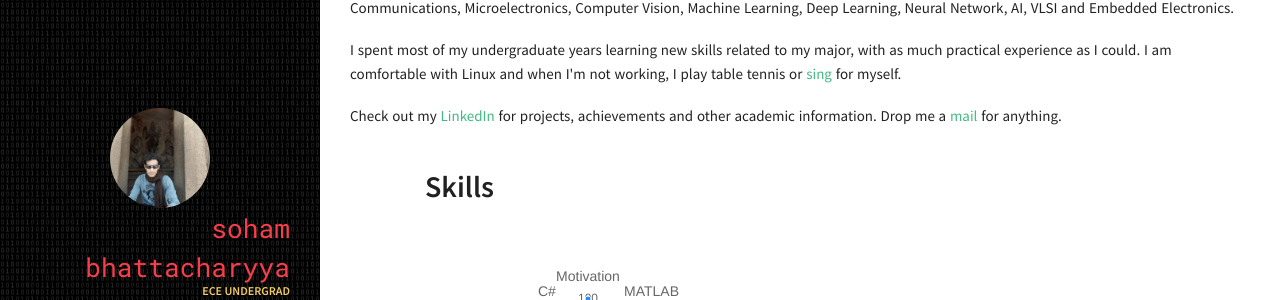
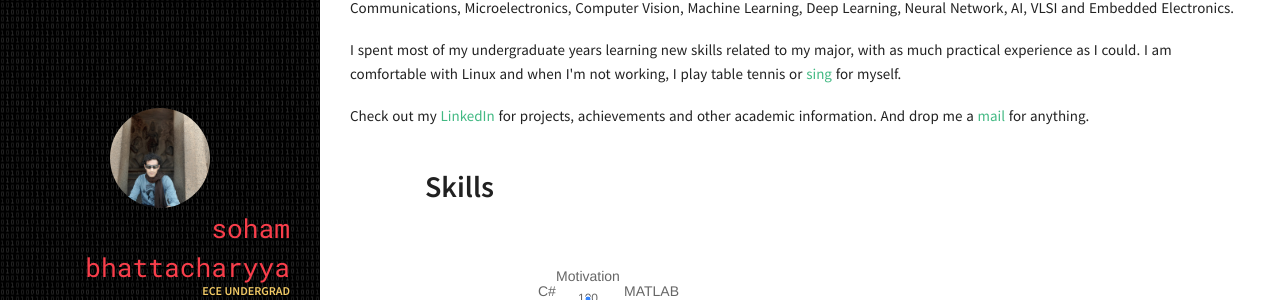
Before and after one commit to sohambhattacharyya/sohambhattacharyya.github.io, a Jekyll site: the page built from resume.html, in a window 1280 px wide. Shown: the part 761-1061 px from the top of the page. Built offline with Jekyll 4.4.1, drawn with Linux system fonts in a browser that asks for light colours; nearby versions of some CDN libraries.

Commit message:
Set skills.html scaleFontSize to 0.

```diff
--- a/_includes/sections/about.html
+++ b/_includes/sections/about.html
@@ -7,5 +7,5 @@
 
 	<p> I spent most of my undergraduate years learning new skills related to my major, with as much practical experience as I could. I am comfortable with Linux and when I'm not working, I play table tennis or <a href="https://soundcloud.com/sohambhattacharyya" target="_blank">sing</a> for myself.</p>
 
-	<p> Check out my <a href="https://www.linkedin.com/in/soham-bhattacharyya" target="_blank">LinkedIn</a> for projects, achievements and other academic information. Drop me a <a href="mailto:soham1.618@gmail.com?subject=Hello from website">mail</a> for anything.
+	<p> Check out my <a href="https://www.linkedin.com/in/soham-bhattacharyya" target="_blank">LinkedIn</a> for projects, achievements and other academic information. And drop me a <a href="mailto:soham1.618@gmail.com?subject=Hello from website">mail</a> for anything.
 </div>
--- a/_includes/sections/skills.html
+++ b/_includes/sections/skills.html
@@ -26,7 +26,7 @@
             lineArc: false,
             pointLabels: {fontSize: 14},
         },
-        scaleFontSize: 80,
+        scaleFontSize: 0,
         legend: {display: false},
     }
     });
```
